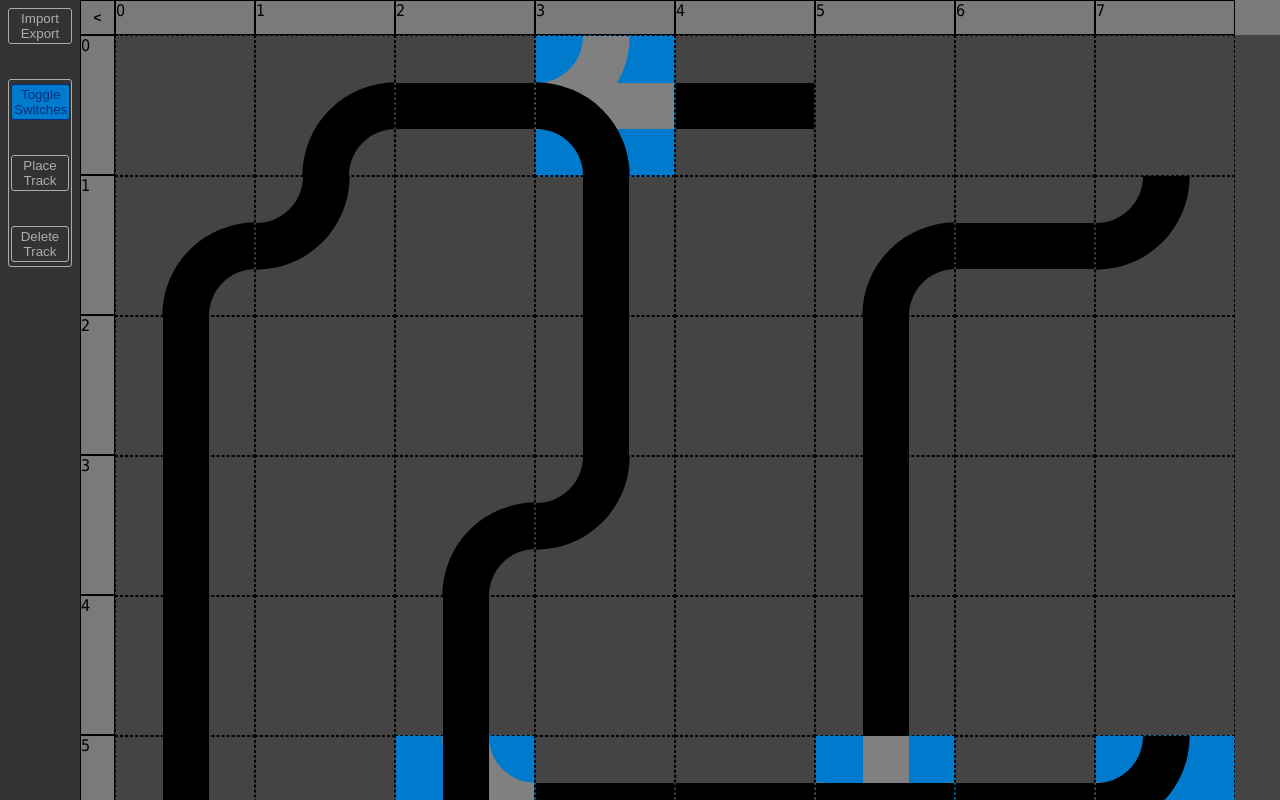
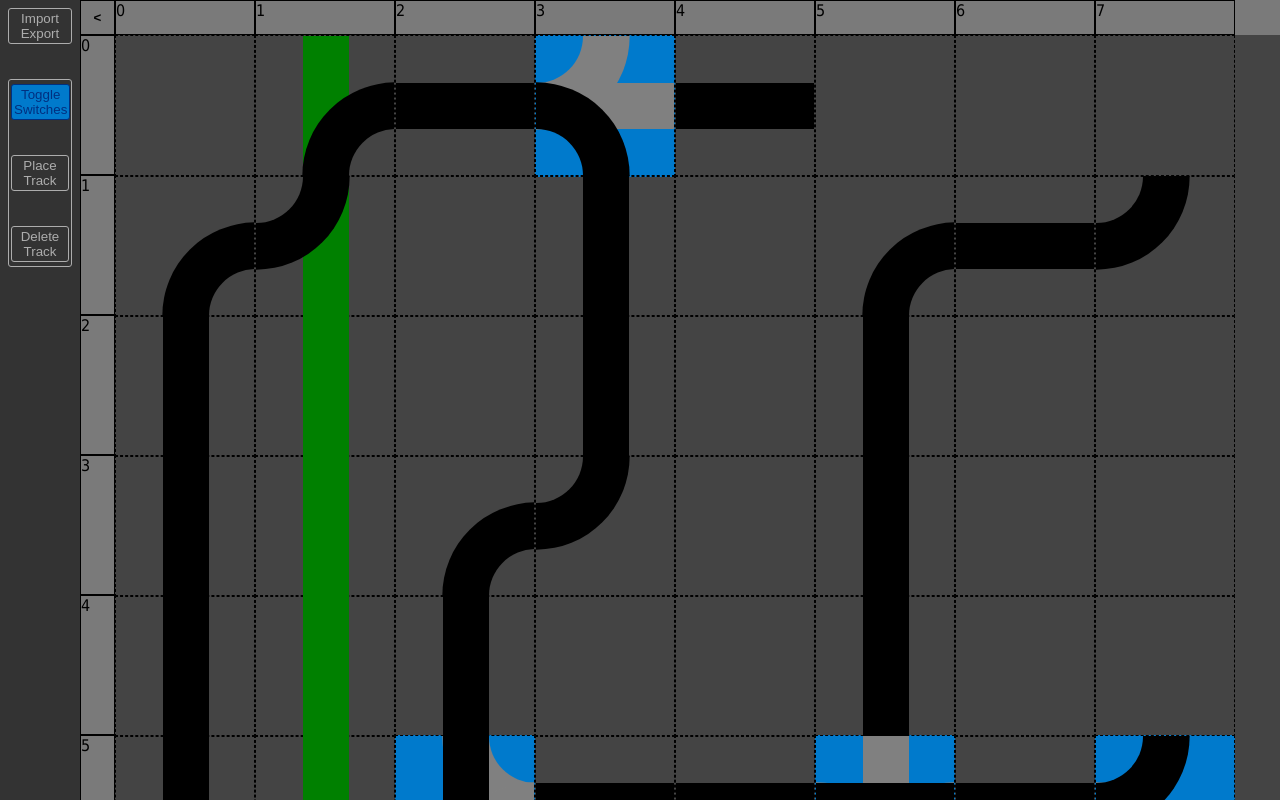
Before and after one commit to codythompson/super-tracks-editor, a React app: page / in a window 1280 px wide. Built offline with nearby package versions, Linux system fonts and the light colour scheme.

Commit message:
Tiles can now show a green line for potential new exit pairs. Not hooked up to anytyhing

```diff
--- a/src/components/Row.jsx
+++ b/src/components/Row.jsx
@@ -3,6 +3,8 @@ import React from 'react'
 import Tile from './Tile'
 
 import styles from '../styles/Row.module.scss'
+// REMOVE ME
+import TileInfo from '../TileInfo';
 
 function makeTileHandler (tileInfo, callback) {
   return function() {
@@ -11,6 +13,8 @@ function makeTileHandler (tileInfo, callback) {
 }
 
 export default function({rowTiles, editMode, hoverTile=null, onTileClick, onTileEnter}) {
+  const fakeRemoveMe = new TileInfo(1, rowTiles[0].j)
+  fakeRemoveMe.addExitPair(10)
   return (
     <div className={styles.Row}>
       {
@@ -18,6 +22,7 @@ export default function({rowTiles, editMode, hoverTile=null, onTileClick, onTile
           <Tile
             key={`i${i}`}
             tileInfo={tileInfo}
+            newTileInfo={i==1 && fakeRemoveMe || null}
             editMode={editMode}
             isHighlighted={hoverTile?hoverTile.i === tileInfo.i && hoverTile.j === tileInfo.j : false}
             onClick={makeTileHandler(tileInfo, onTileClick)}
--- a/src/components/Tile.jsx
+++ b/src/components/Tile.jsx
@@ -4,8 +4,23 @@ import classnames from 'classnames'
 import EDIT_MODES from '../EditModes'
 import styles from '../styles/Tile.module.scss'
 
-export default function({tileInfo, editMode, isHighlighted=false, onClick, onMouseEnter}) {
-  const {leftTop, leftRight, leftBottom, topBottom, topRight, rightBottom} = tileInfo
+const mergeTileInfoFlags = function (compare, propPostFix, tiA, tiB) {
+  return {
+    [`leftTop${propPostFix}`]: compare(tiA.leftTop, tiB && tiB.leftTop),
+    [`leftRight${propPostFix}`]: compare(tiA.leftRight, tiB && tiB.leftRight),
+    [`leftBottom${propPostFix}`]: compare(tiA.leftBottom, tiB && tiB.leftBottom),
+    [`topBottom${propPostFix}`]: compare(tiA.topBottom, tiB && tiB.topBottom),
+    [`topRight${propPostFix}`]: compare(tiA.topRight, tiB && tiB.topRight),
+    [`rightBottom${propPostFix}`]: compare(tiA.rightBottom, tiB && tiB.rightBottom)
+  }
+}
+
+const getVisible = mergeTileInfoFlags.bind(this, (tileFlag, newTileFlag) => tileFlag || newTileFlag,'_visible')
+const getNew = mergeTileInfoFlags.bind(this, (tileFlag, newTileFlag) => !tileFlag && newTileFlag, '_new')
+
+export default function({tileInfo, newTileInfo=null, editMode, isHighlighted=false, onClick, onMouseEnter}) {
+  const {leftTop_visible, leftRight_visible, leftBottom_visible, topBottom_visible, topRight_visible, rightBottom_visible} = getVisible(tileInfo, newTileInfo)
+  const {leftTop_new, leftRight_new, leftBottom_new, topBottom_new, topRight_new, rightBottom_new} = getNew(tileInfo, newTileInfo)
   const {leftTopActive, leftRightActive, leftBottomActive, topBottomActive, topRightActive, rightBottomActive} = tileInfo
   let isSelected = false
   switch (editMode) {
@@ -14,12 +29,12 @@ export default function({tileInfo, editMode, isHighlighted=false, onClick, onMou
   }
   return (
     <div className={classnames(styles.Tile, {[styles.Highlighted]: isHighlighted, [styles.Selected]: isSelected})} onClick={onClick} onMouseEnter={onMouseEnter}>
-      <div className={classnames({[styles.LeftTop]:leftTop, [styles.ActiveExit]: leftTopActive})}></div>
-      <div className={classnames({[styles.LeftRight]:leftRight, [styles.ActiveExit]: leftRightActive})}></div>
-      <div className={classnames({[styles.LeftBottom]:leftBottom, [styles.ActiveExit]: leftBottomActive})}></div>
-      <div className={classnames({[styles.TopBottom]:topBottom, [styles.ActiveExit]: topBottomActive})}></div>
-      <div className={classnames({[styles.TopRight]:topRight, [styles.ActiveExit]: topRightActive})}></div>
-      <div className={classnames({[styles.RightBottom]:rightBottom, [styles.ActiveExit]: rightBottomActive})}></div>
+      <div className={classnames({[styles.LeftTop]:leftTop_visible, [styles.ActiveExit]: leftTopActive, [styles.New]: leftTop_new})}></div>
+      <div className={classnames({[styles.LeftRight]:leftRight_visible, [styles.ActiveExit]: leftRightActive, [styles.New]: leftRight_new})}></div>
+      <div className={classnames({[styles.LeftBottom]:leftBottom_visible, [styles.ActiveExit]: leftBottomActive, [styles.New]: leftBottom_new})}></div>
+      <div className={classnames({[styles.TopBottom]:topBottom_visible, [styles.ActiveExit]: topBottomActive, [styles.New]: topBottom_new})}></div>
+      <div className={classnames({[styles.TopRight]:topRight_visible, [styles.ActiveExit]: topRightActive, [styles.New]: topRight_new})}></div>
+      <div className={classnames({[styles.RightBottom]:rightBottom_visible, [styles.ActiveExit]: rightBottomActive, [styles.New]: rightBottom_new})}></div>
     </div>
     // TODO: second layer (in same Tile div) with buttons that toggle the connection
     //       buttons can just be mini standalone css with green or red
--- a/src/styles/Tile.module.scss
+++ b/src/styles/Tile.module.scss
@@ -14,6 +14,16 @@
 }
 .Tile.Selected {
   background-color: #007acc;
+}
+
+.New {
+  z-index: 0;
+}
+.New.Corner {
+  box-shadow: 0 0 0 var(--sub-tile-width) green;
+}
+.New.Straight {
+  background-color: green;
 }
 
 .ActiveExit {
```
